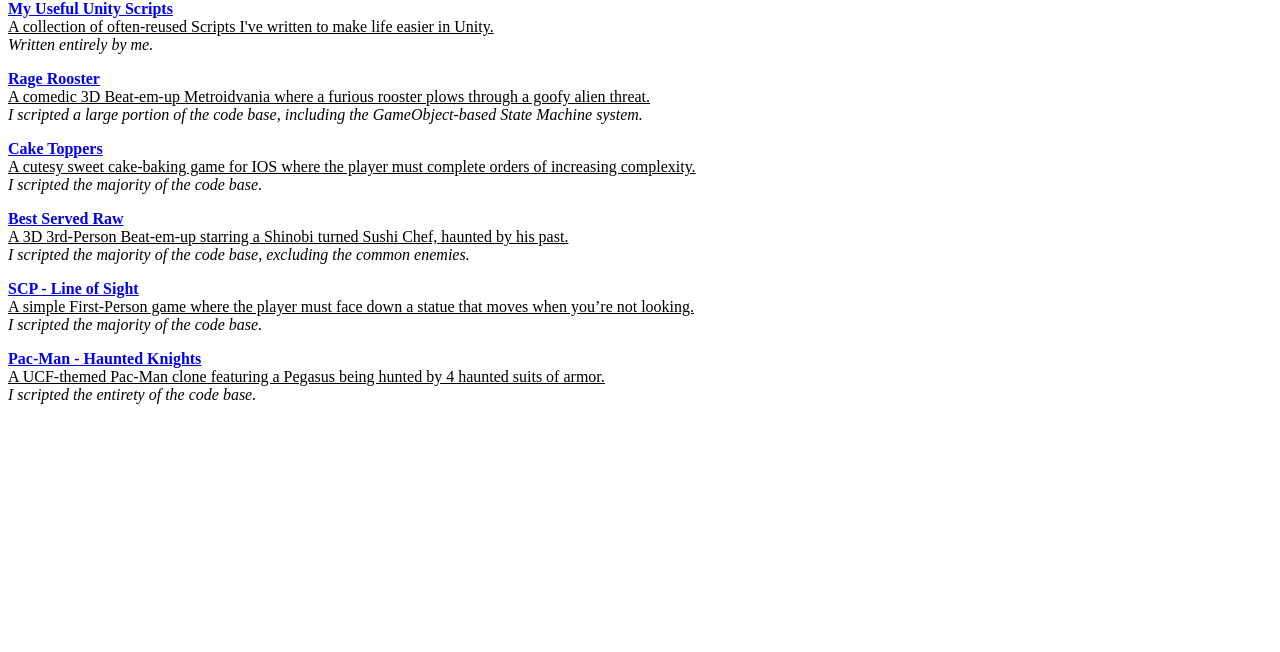
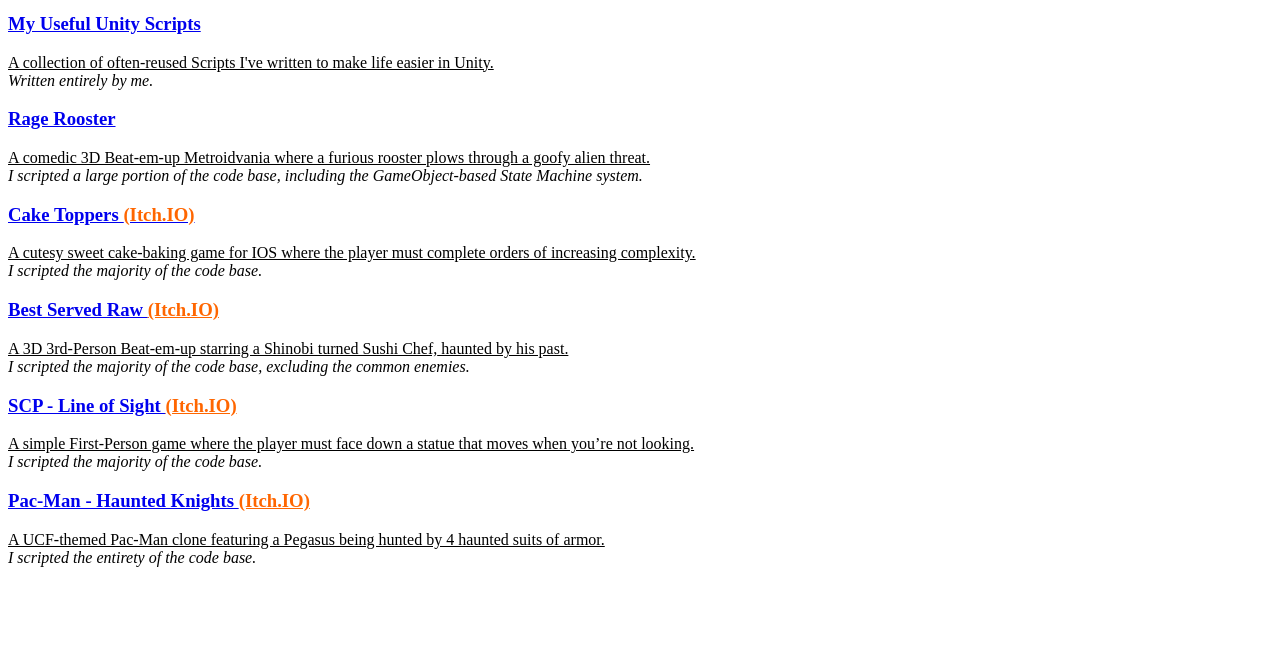
Before and after one commit to CBowneUCF/CBowneUCF.github.io, a plain HTML site: page index.html in a window 1280 px wide. Shown: the part 148-800 px from the top of the page. Drawn offline with Linux system fonts and the light colour scheme.

Commit message:
Itch IO links

```diff
--- a/index.html
+++ b/index.html
@@ -7,10 +7,16 @@
 </tr>
 </tbody>
 </table>
-<h2>My Repositories</h2>
-<p><a href="https://github.com/CBowneUCF/MyUsefulUnityScripts"><strong>My Useful Unity Scripts</strong></a><br /><span style="text-decoration: underline;">A collection of often-reused Scripts I've written to make life easier in Unity.</span><br /><em>Written entirely by me.</em></p>
-<p><strong><a href="https://github.com/CBowneUCF/RageRooster">Rage Rooster</a><br /></strong><span style="text-decoration: underline;"><span style="font-weight: 400;">A comedic 3D Beat-em-up Metroidvania where a furious rooster plows through a goofy alien threat.<br /></span></span><span style="font-weight: 400;"><em>I scripted a large portion of the code base, including the GameObject-based State Machine system.</em></span><span style="text-decoration: underline;"><span style="font-weight: 400;"><br /></span></span></p>
-<p><strong><a href="https://github.com/DanDiazRivera/CakeToppers">Cake Toppers</a><br /></strong><span style="text-decoration: underline;">A cutesy sweet cake-baking game for IOS where the player must complete orders of increasing complexity.</span><strong><br /></strong><em>I scripted the majority of the code base.</em><strong><br /></strong></p>
-<p><a href="https://github.com/SheikhIslamD/Group-Project-3-Open-Project-3D-3P"><strong>Best Served Raw</strong></a><br /><span style="text-decoration: underline;"><span style="font-weight: 400;">A 3D 3rd-Person Beat-em-up starring a Shinobi turned Sushi Chef,</span> haunted by his past.</span><br /><em>I scripted the majority of the code base, excluding the common enemies.</em></p>
-<p><strong><a href="https://github.com/CBowneUCF/GP_P2G3_Hallway">SCP - Line of Sight</a><br /></strong><span style="font-weight: 400;"><span style="text-decoration: underline;">A simple First-Person game where the player must face down a statue that moves when you&rsquo;re not looking.</span><br /><em>I scripted the majority of the code base.</em></span></p>
-<p><a href="https://github.com/CBowneUCF/GP_P1G2_PacMan"><span style="font-weight: 400;"><strong>Pac-Man - Haunted Knights</strong></span></a><br /><span style="text-decoration: underline;"><span style="font-weight: 400;">A UCF-themed Pac-Man clone featuring a Pegasus being hunted by 4 haunted suits of armor.</span></span><span style="font-weight: 400;"><br /><em>I scripted the entirety of the code base.</em></span></p>
+<h1>My Repositories</h1>
+<h3><a href="https://github.com/CBowneUCF/MyUsefulUnityScripts"><strong>My Useful Unity Scripts</strong></a></h3>
+<p><span style="text-decoration: underline;">A collection of often-reused Scripts I've written to make life easier in Unity.</span><br /><em>Written entirely by me.</em></p>
+<h3><strong><a href="https://github.com/CBowneUCF/RageRooster">Rage Rooster</a></strong></h3>
+<p><span style="text-decoration: underline;"><span style="font-weight: 400;">A comedic 3D Beat-em-up Metroidvania where a furious rooster plows through a goofy alien threat.<br /></span></span><span style="font-weight: 400;"><em>I scripted a large portion of the code base, including the GameObject-based State Machine system.</em></span><span style="text-decoration: underline;"><span style="font-weight: 400;"><br /></span></span></p>
+<h3><strong><a href="https://github.com/DanDiazRivera/CakeToppers">Cake Toppers </a></strong><a href="https://dandiazrivera.itch.io/cake-toppers"><strong><span style="color: #ff6600;">(Itch.IO)</span></strong></a></h3>
+<p><span style="text-decoration: underline;">A cutesy sweet cake-baking game for IOS where the player must complete orders of increasing complexity.</span><strong><br /></strong><em>I scripted the majority of the code base.</em><strong><br /></strong></p>
+<h3><a href="https://github.com/SheikhIslamD/Group-Project-3-Open-Project-3D-3P"><strong>Best Served Raw </strong></a><span style="color: #ff6600;"><a style="color: #ff6600;" href="https://kdubs42.itch.io/best-served-raw"><strong>(Itch.IO)</strong></a></span></h3>
+<p><span style="text-decoration: underline;"><span style="font-weight: 400;">A 3D 3rd-Person Beat-em-up starring a Shinobi turned Sushi Chef,</span> haunted by his past.</span><br /><em>I scripted the majority of the code base, excluding the common enemies.</em></p>
+<h3><strong><a href="https://github.com/CBowneUCF/GP_P2G3_Hallway">SCP - Line of Sight </a></strong><span style="color: #ff6600;"><a style="color: #ff6600;" href="https://nicolasspohn.itch.io/line-of-sight"><strong>(Itch.IO)</strong></a></span></h3>
+<p><span style="font-weight: 400;"><span style="text-decoration: underline;">A simple First-Person game where the player must face down a statue that moves when you&rsquo;re not looking.</span><br /><em>I scripted the majority of the code base.</em></span></p>
+<h3><a href="https://github.com/CBowneUCF/GP_P1G2_PacMan"><span style="font-weight: 400;"><strong>Pac-Man - Haunted Knights </strong></span></a><span style="color: #ff6600;"><a style="color: #ff6600;" href="https://nicolasspohn.itch.io/line-of-sight"><strong>(Itch.IO)</strong></a></span></h3>
+<p><span style="text-decoration: underline;"><span style="font-weight: 400;">A UCF-themed Pac-Man clone featuring a Pegasus being hunted by 4 haunted suits of armor.</span></span><span style="font-weight: 400;"><br /><em>I scripted the entirety of the code base.</em></span></p>
```
